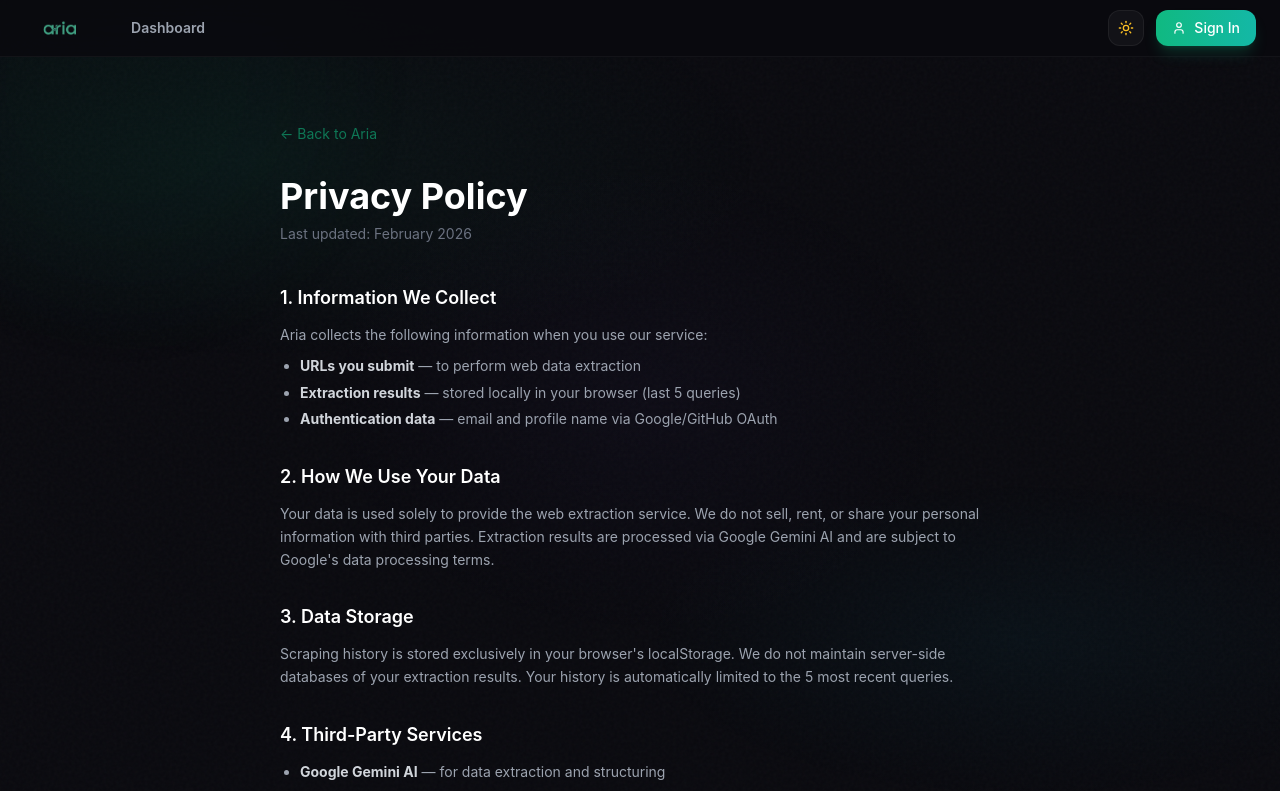
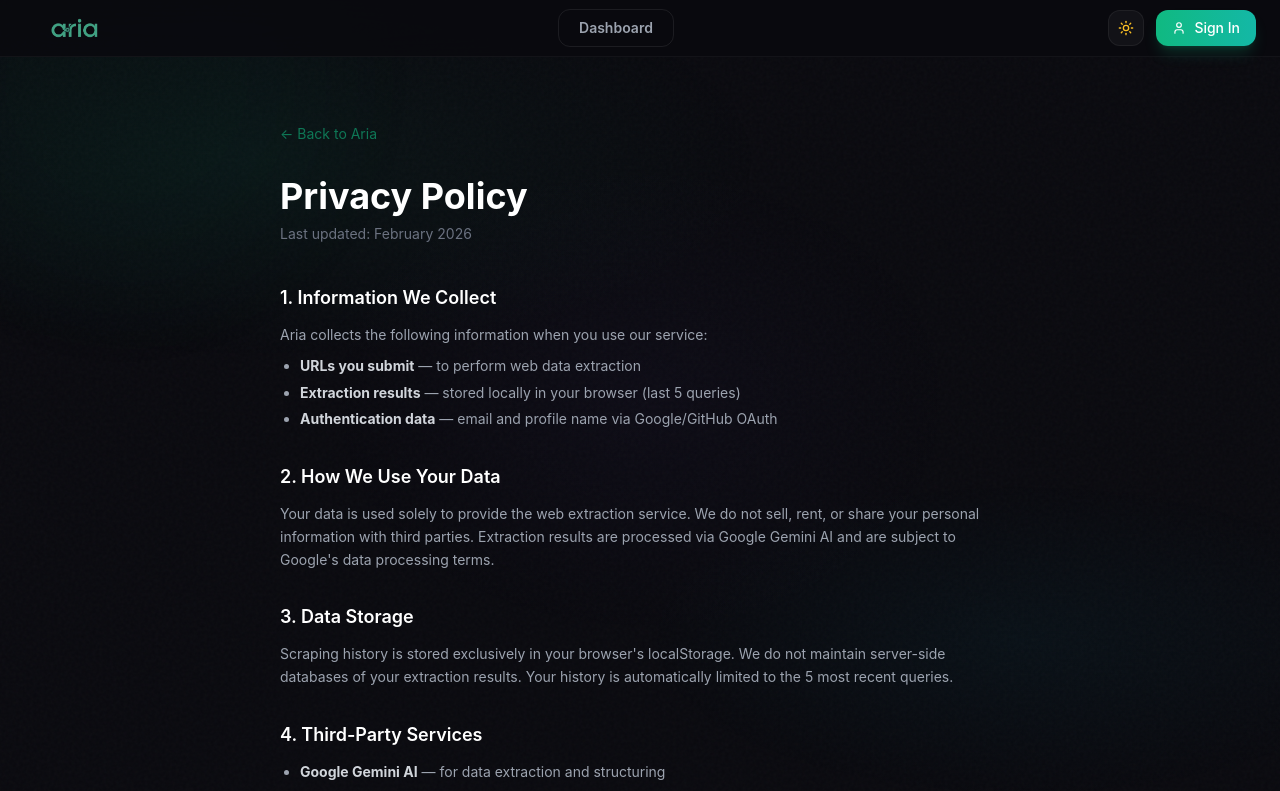
Before and after one commit to Chaitya44/aria-webscraper, a Next.js app in the folder frontend/nexus-scraper-ui/: page /privacy in a window 1280 px wide. Shown: the top 791 px of the page. Built offline with nearby package versions, Linux system fonts and the light colour scheme; no server answers.

Commit message:
fix(header): big brand logo h-14, Dashboard centered with flex spacers on both sides

```diff
--- a/frontend/nexus-scraper-ui/components/Header.tsx
+++ b/frontend/nexus-scraper-ui/components/Header.tsx
@@ -69,17 +69,18 @@ export default function Header() {
 
     return (
         <header className={`sticky top-0 z-[9999] w-full header-bar border-b border-white/[0.06] transition-opacity duration-300 ${isLocked ? 'pointer-events-none opacity-50' : ''}`}>
-            <div className="max-w-7xl mx-auto px-6 h-14 flex items-center gap-6">
-                {/* Left — Logo */}
+            <div className="max-w-7xl mx-auto px-6 h-14 flex items-center">
+                {/* Left — Brand Logo */}
                 <Link href="/" className="flex items-center group flex-shrink-0">
                     <img
                         src="/aria-nav-logo.png"
                         alt="Aria"
-                        className="h-10 object-contain group-hover:opacity-80 transition-opacity duration-200"
+                        className="h-14 object-contain group-hover:opacity-80 transition-opacity duration-200"
                     />
                 </Link>
 
-                {/* Nav Links */}
+                {/* Center — Dashboard (pushed to center with flex spacers) */}
+                <div className="flex-1" />
                 <nav className="hidden md:flex items-center">
                     {[
                         { href: "/", label: "Dashboard" },
@@ -87,18 +88,16 @@ export default function Header() {
                         <Link
                             key={link.href}
                             href={link.href}
-                            className={`relative px-3 py-1.5 rounded-lg text-sm font-semibold transition-all duration-200 ${
+                            className={`relative px-5 py-2 rounded-xl text-sm font-semibold transition-all duration-200 border ${
                                 pathname === link.href
-                                    ? "text-emerald-400"
-                                    : "text-gray-400 hover:text-white"
+                                    ? "text-emerald-400 border-emerald-500/25 bg-emerald-500/10"
+                                    : "text-gray-400 border-white/[0.08] hover:text-white hover:border-white/[0.15] hover:bg-white/[0.04]"
                             }`}
                         >
                             {link.label}
                         </Link>
                     ))}
                 </nav>
-
-                {/* Spacer */}
                 <div className="flex-1" />
 
                 {/* Right — Theme + User */}
```
